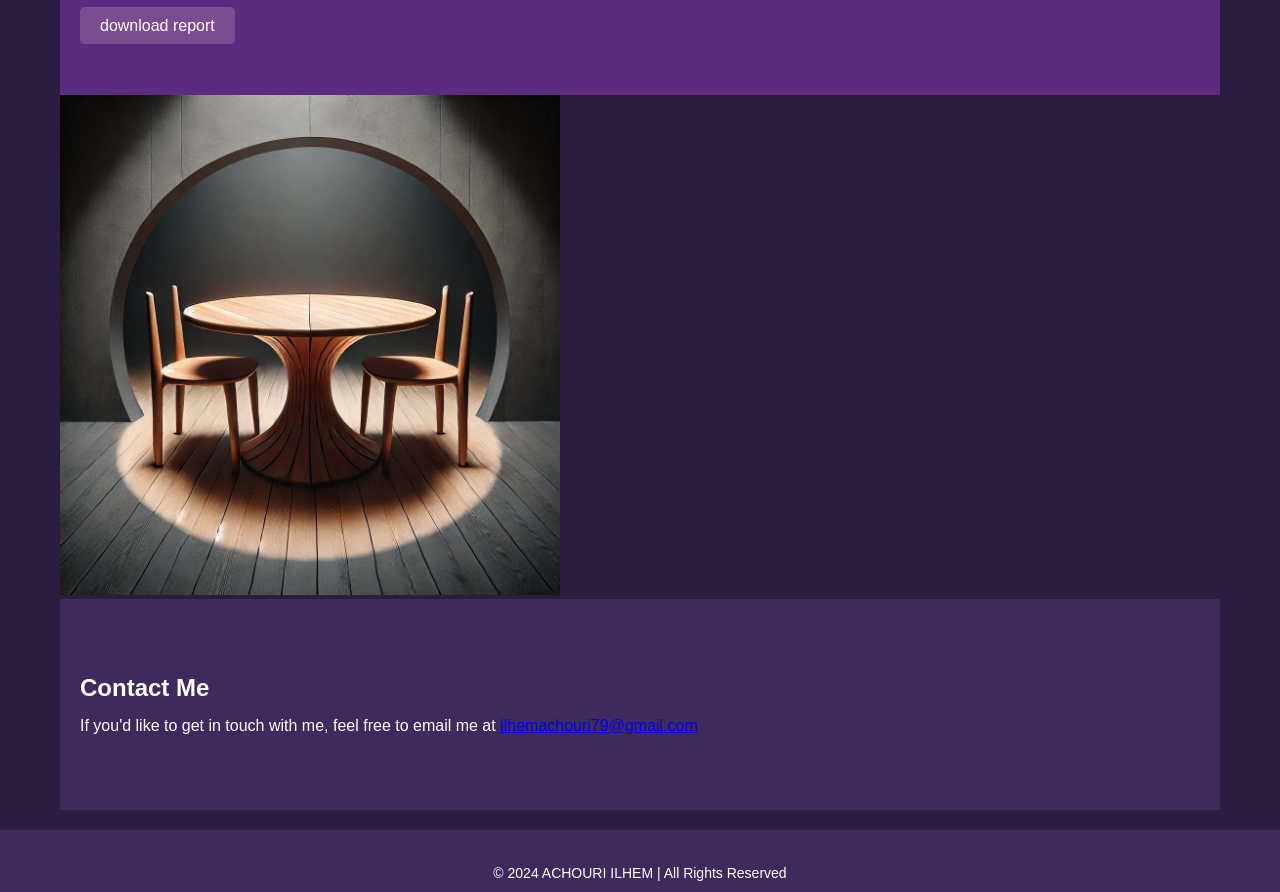
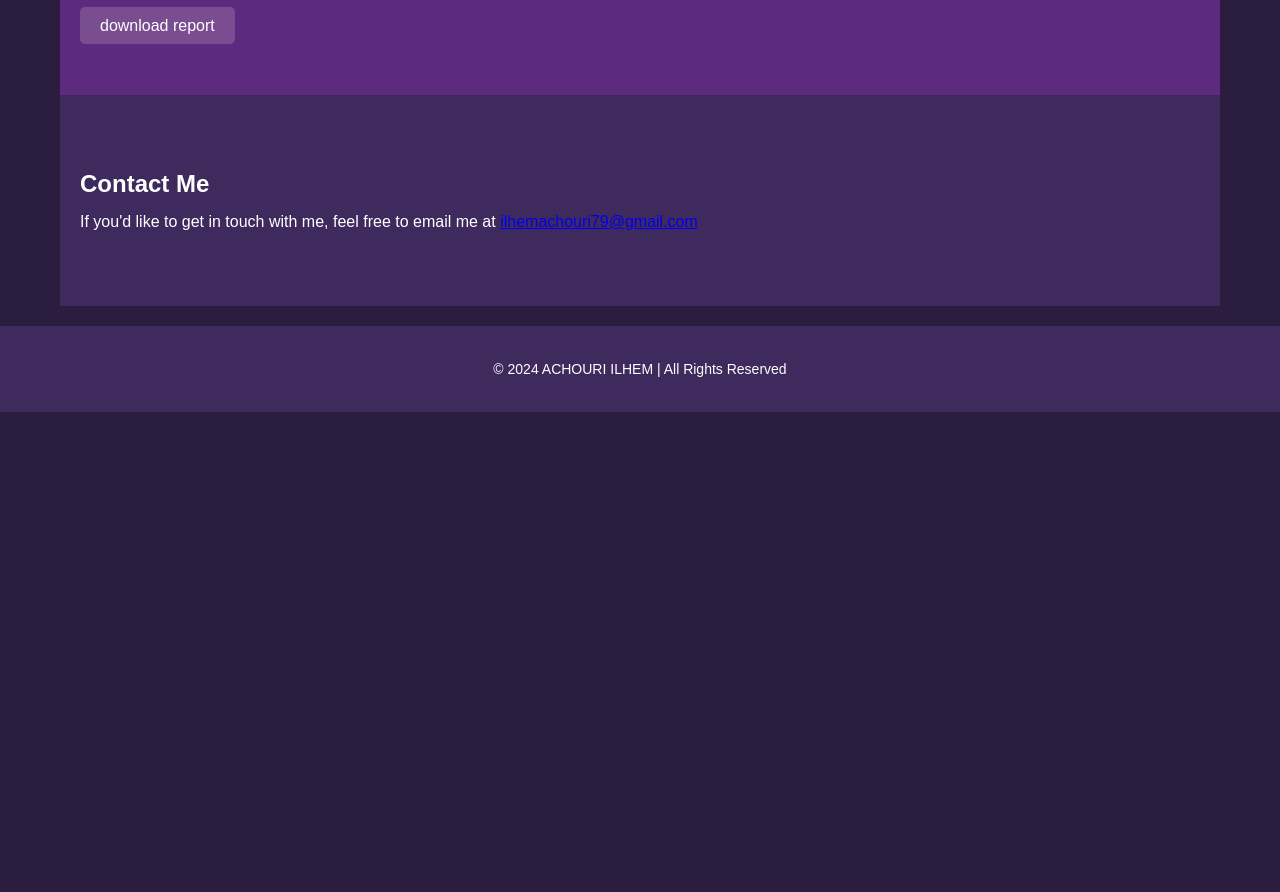
Before and after one commit to Achouriilhem/Achouri.github.io, a plain HTML site: page index.html in a window 1280 px wide. Shown: the part 1414-2306 px from the top of the page. After the commit the page ends 1826 px from the top, so only its background shows below. Drawn offline with nearby package versions, Linux system fonts and the light colour scheme; a script that the page names is missing.

Commit message:
Update index.html

```diff
--- a/index.html
+++ b/index.html
@@ -69,9 +69,7 @@
       <!-- Download Report Section -->
       <a href="report(tp2).rtf" target="_blank" class="btn" data-aos="zoom-in">download report</a>
     </section>
- <div class="image-container" data-aos="fade-up">
-    <img src="tc.jpg.jpg" alt="Image description" width="500" height="auto">
-  </div>
+
     <!-- Contact Section -->
     <section id="contact">
       <h2 class="section-title" data-aos="fade-up">Contact Me</h2>
```
